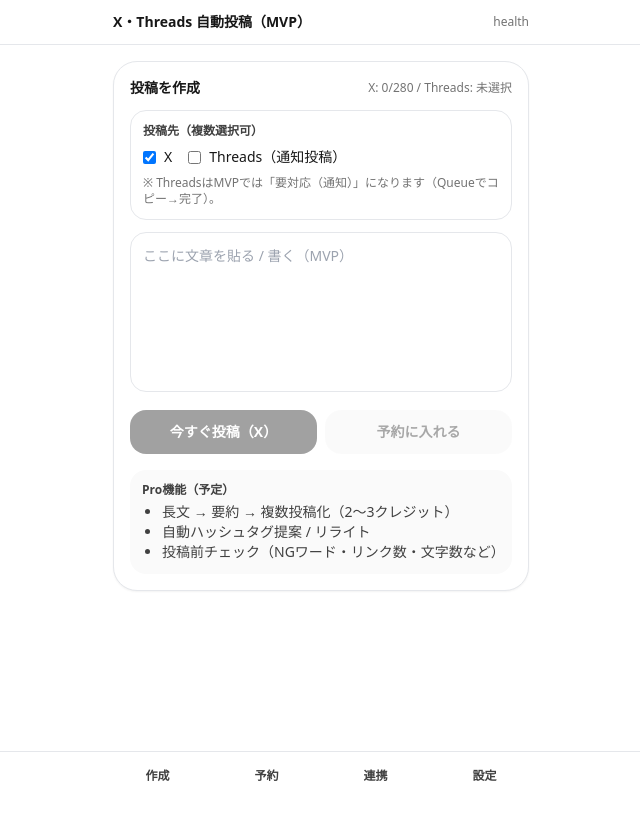
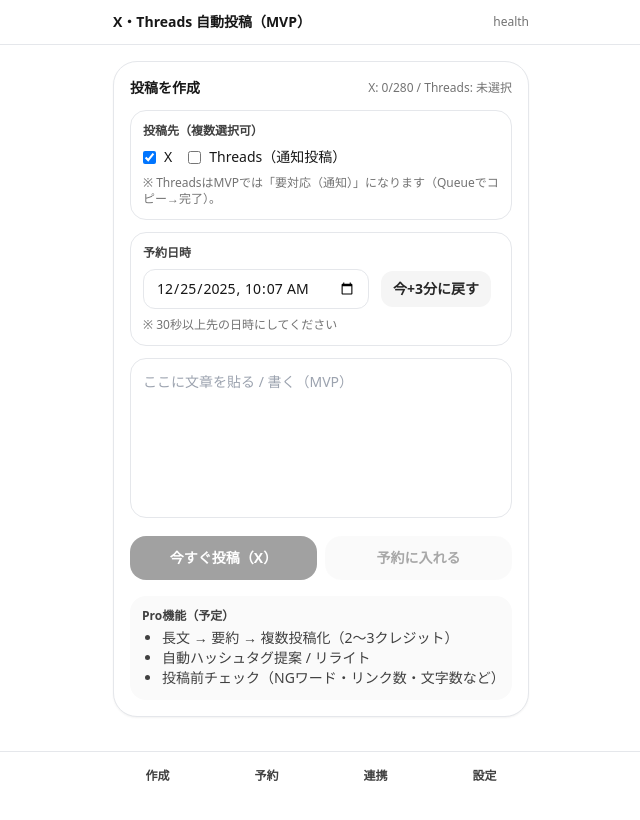
Before and after one commit to TT-03/X-Threads-, a Next.js app: page /compose in a window 1280 px wide. Shown: the top 820 px of the page, without its empty margins (319-959 px from the left). Built offline with nearby package versions, Linux system fonts and the light colour scheme.

Commit message:
Update page.tsx

```diff
--- a/app/(app)/compose/page.tsx
+++ b/app/(app)/compose/page.tsx
@@ -17,6 +17,30 @@
   onAction?: () => void;
 };
 
+// datetime-local 用（ローカル時刻の "YYYY-MM-DDTHH:mm" を作る）
+function toDatetimeLocalValue(d: Date) {
+  const pad = (n: number) => String(n).padStart(2, "0");
+  const y = d.getFullYear();
+  const m = pad(d.getMonth() + 1);
+  const day = pad(d.getDate());
+  const hh = pad(d.getHours());
+  const mm = pad(d.getMinutes());
+  return `${y}-${m}-${day}T${hh}:${mm}`;
+}
+
+// datetime-local ("YYYY-MM-DDTHH:mm") をローカル時刻として Date にする
+function parseDatetimeLocal(value: string): Date | null {
+  if (!value) return null;
+  const [datePart, timePart] = value.split("T");
+  if (!datePart || !timePart) return null;
+
+  const [y, m, d] = datePart.split("-").map((v) => Number(v));
+  const [hh, mm] = timePart.split(":").map((v) => Number(v));
+  if (!y || !m || !d || Number.isNaN(hh) || Number.isNaN(mm)) return null;
+
+  return new Date(y, m - 1, d, hh, mm, 0);
+}
+
 export default function ComposePage() {
   const router = useRouter();
   const [text, setText] = useState("");
@@ -24,6 +48,13 @@
   // ✅ 投稿先チェックボックス（複数選択）
   const [destX, setDestX] = useState(true);
   const [destThreads, setDestThreads] = useState(false);
+
+  // ✅ 追加：予約日時（datetime-local）
+  // 初期値：今から3分後
+  const [runAtLocal, setRunAtLocal] = useState<string>(() => {
+    const d = new Date(Date.now() + 3 * 60 * 1000);
+    return toDatetimeLocalValue(d);
+  });
 
   const [toast, setToast] = useState<ToastState | null>(null);
   const [isPosting, setIsPosting] = useState(false);
@@ -171,7 +202,6 @@
 
   async function schedule() {
     if (isScheduling || isPosting) return;
-
     if (!trimmed) return;
 
     if (destinations.length === 0) {
@@ -185,10 +215,21 @@
       return;
     }
 
+    // ✅ 予約日時チェック（最低：今から30秒以上先）
+    const d = parseDatetimeLocal(runAtLocal);
+    if (!d) {
+      showToast({ kind: "error", title: "予約日時が不正です", detail: "日時を選び直してください。" });
+      return;
+    }
+    if (d.getTime() < Date.now() + 30_000) {
+      showToast({ kind: "error", title: "予約が早すぎます", detail: "今から30秒以上先の日時にしてください。" });
+      return;
+    }
+
     setIsScheduling(true);
 
     try {
-      const runAt = new Date(Date.now() + 2 * 60 * 1000).toISOString(); // 2分後（仮）
+      const runAt = d.toISOString(); // APIへはISOで送る
 
       // ✅ 新仕様：items + destinations で送る
       const res = await fetch("/api/schedule", {
@@ -200,7 +241,7 @@
               text: trimmed,
               runAt,
               run_at: runAt, // 互換のため両方
-              destinations,  // ["x","threads"] 等
+              destinations, // ["x","threads"] 等
             },
           ],
         }),
@@ -261,6 +302,28 @@
           </div>
         </div>
 
+        {/* ✅ 追加：予約日時 */}
+        <div className="mt-3 rounded-2xl border bg-white p-3">
+          <div className="text-xs font-semibold text-neutral-700">予約日時</div>
+          <div className="mt-2 flex items-center gap-3">
+            <input
+              type="datetime-local"
+              className="rounded-xl border bg-white px-3 py-2 text-sm outline-none focus:ring-2 focus:ring-neutral-200"
+              value={runAtLocal}
+              onChange={(e) => setRunAtLocal(e.target.value)}
+              step={60}
+            />
+            <button
+              type="button"
+              className="rounded-xl bg-neutral-100 px-3 py-2 text-sm font-semibold text-neutral-800 active:bg-neutral-200"
+              onClick={() => setRunAtLocal(toDatetimeLocalValue(new Date(Date.now() + 3 * 60 * 1000)))}
+            >
+              今+3分に戻す
+            </button>
+          </div>
+          <div className="mt-2 text-xs text-neutral-500">※ 30秒以上先の日時にしてください</div>
+        </div>
+
         <textarea
           className="mt-3 h-40 w-full resize-none rounded-2xl border bg-white p-3 text-sm leading-relaxed outline-none focus:ring-2 focus:ring-neutral-200"
           placeholder="ここに文章を貼る / 書く（MVP）"
@@ -270,9 +333,7 @@
 
         {/* ✅ 任意：制限中の表示 */}
         {isRateLimited && (
-          <div className="mt-2 text-xs text-amber-700">
-            制限中：あと {rateLimitRemaining} 秒で再投稿できます
-          </div>
+          <div className="mt-2 text-xs text-amber-700">制限中：あと {rateLimitRemaining} 秒で再投稿できます</div>
         )}
 
         <div className="mt-3 grid grid-cols-2 gap-2">
```
